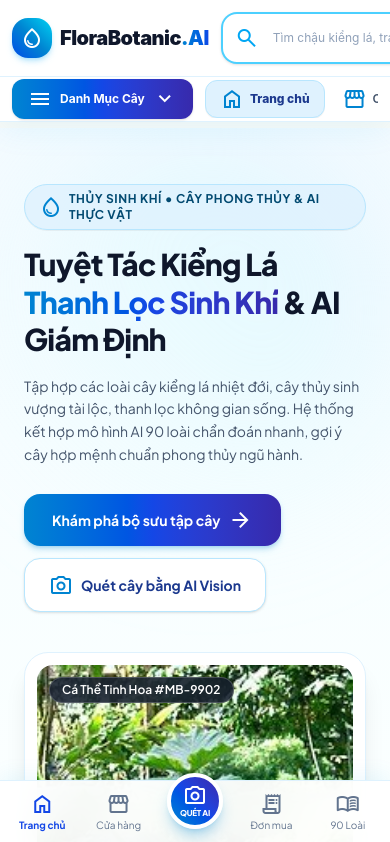
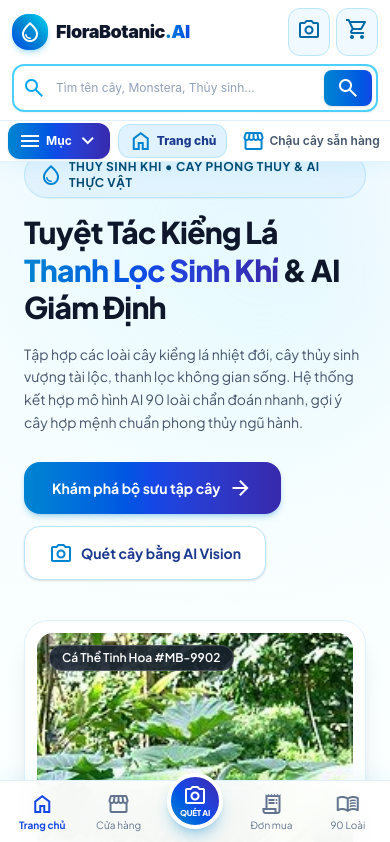
Before and after one commit to dtoan04-sys/NLCSN, a React (Vite) app in the folder frontend-kieng-la/: page / in a window 390 px wide. Shown: the top 842 px of the page. Built offline with nearby package versions, Linux system fonts and the light colour scheme; a web font is replaced by a local one; what @capacitor/core would draw is missing.

Commit message:
feat(responsive): optimize fluid adaptive layout for mobile and desktop screens

```diff
--- a/frontend-kieng-la/src/App.jsx
+++ b/frontend-kieng-la/src/App.jsx
@@ -320,8 +320,8 @@ function MainApp({ isAuthOpen, setIsAuthOpen }) {
         </div>
       )}
 
-      {/* 2. Main Page Content (Khoảng cách dưới Header Shopee 3 tầng) */}
-      <main className="pt-32 sm:pt-36 md:pt-40 flex-1">
+      {/* 2. Main Page Content (Khoảng cách dưới Header Shopee co dãn tự động trên mobile và desktop) */}
+      <main className="pt-24 sm:pt-28 md:pt-36 flex-1 pb-16 md:pb-0">
         {currentPage === 'home' && (
           <HomePage
             onOpenAiModal={() => setIsAiModalOpen(true)}
--- a/frontend-kieng-la/src/components/Navbar.jsx
+++ b/frontend-kieng-la/src/components/Navbar.jsx
@@ -10,7 +10,7 @@ const TRENDING_KEYWORDS = [
   'Kim tiền tài lộc',
   'Lưỡi hổ lọc khí',
   'Sen đá ngọc bích',
-  'Cây thủy sinh để bàn',
+  'Cây thủy sinh',
   'Lan ý hoa trắng',
   'Cây hợp mệnh Thủy'
 ];
@@ -74,11 +74,11 @@ export default function Navbar({
   };
 
   return (
-    <header className="fixed top-0 left-0 w-full z-40 bg-white/95 backdrop-blur-xl text-slate-800 shadow-[0_8px_30px_rgb(14,165,233,0.08)] border-b border-sky-100 transition-all font-sans">
+    <header className="fixed top-0 left-0 w-full z-40 bg-white/95 backdrop-blur-xl text-slate-800 shadow-[0_4px_20px_rgba(14,165,233,0.08)] border-b border-sky-100 transition-all font-sans">
       {/* ========================================================================= */}
-      {/* 1. TẦNG MICRO TOP BAR (Mệnh Thủy: Nước ban mai trong lành, xanh ngọc biển nhạt) */}
+      {/* 1. TẦNG MICRO TOP BAR (Chỉ hiện trên tablet & desktop: hidden md:block) */}
       {/* ========================================================================= */}
-      <div className="w-full bg-gradient-to-r from-sky-50 via-cyan-50/60 to-blue-50 text-sky-900 text-[11px] border-b border-sky-100/80 hidden sm:block">
+      <div className="w-full bg-gradient-to-r from-sky-50 via-cyan-50/60 to-blue-50 text-sky-900 text-[11px] border-b border-sky-100/80 hidden md:block">
         <div className="max-w-[1440px] mx-auto px-4 sm:px-6 lg:px-8 h-8 flex items-center justify-between">
           {/* Cụm trái: Kênh Người Bán / Admin, Tra cứu, Phong thủy Thủy sinh */}
           <div className="flex items-center gap-3">
@@ -266,31 +266,56 @@ export default function Navbar({
       </div>
 
       {/* ========================================================================= */}
-      {/* 2. TẦNG MAIN HEADER (Trắng sứ & Sapphire Ocean Blue - Kim sinh Thủy cực vượng) */}
+      {/* 2. TẦNG MAIN HEADER (Co dãn mượt mà: Responsive Flexbox/Grid) */}
       {/* ========================================================================= */}
-      <div className="max-w-[1440px] mx-auto px-3 sm:px-6 lg:px-8 pt-3 pb-3 flex items-center justify-between gap-3 sm:gap-6">
+      <div className="max-w-[1440px] mx-auto px-3 sm:px-6 lg:px-8 py-2 sm:py-3 flex flex-wrap md:flex-nowrap items-center justify-between gap-2 sm:gap-4 md:gap-6">
         {/* LOGO THƯƠNG HIỆU */}
         <div
           onClick={() => onNavigate('home')}
-          className="flex items-center gap-2 sm:gap-3 cursor-pointer select-none group shrink-0"
+          className="flex items-center gap-2 sm:gap-2.5 cursor-pointer select-none group shrink-0"
         >
-          <div className="w-10 h-10 sm:w-11 sm:h-11 rounded-2xl bg-gradient-to-tr from-blue-700 via-sky-600 to-cyan-400 text-white flex items-center justify-center font-extrabold shadow-md shadow-sky-500/25 group-hover:scale-105 group-hover:shadow-sky-500/40 transition-all">
-            <span className="material-symbols-outlined text-2xl sm:text-3xl font-bold">water_drop</span>
+          <div className="w-9 h-9 sm:w-11 sm:h-11 rounded-2xl bg-gradient-to-tr from-blue-700 via-sky-600 to-cyan-400 text-white flex items-center justify-center font-extrabold shadow-md shadow-sky-500/25 group-hover:scale-105 transition-all">
+            <span className="material-symbols-outlined text-xl sm:text-2xl font-bold">water_drop</span>
           </div>
           <div>
-            <div className="text-xl sm:text-2xl font-black tracking-tight text-slate-900 leading-none">
+            <div className="text-lg sm:text-2xl font-black tracking-tight text-slate-900 leading-none">
               FloraBotanic<span className="text-transparent bg-clip-text bg-gradient-to-r from-sky-600 to-blue-700">.AI</span>
             </div>
-            <span className="text-[10px] text-sky-700 font-bold tracking-wider uppercase block mt-1 hidden xs:block">
+            <span className="text-[9px] sm:text-[10px] text-sky-700 font-bold tracking-wider uppercase block mt-0.5 hidden xs:block">
               Kiểng Lá &amp; AI Thực Vật Học
             </span>
           </div>
         </div>
 
-        {/* CỤM TÌM KIẾM CÁCH ĐIỆU PHONG CÁCH MỆNH THỦY (XANH BIỂN & TRẮNG ÁNH KIM) */}
-        <div className="flex-1 max-w-2xl lg:max-w-3xl flex flex-col justify-center">
-          <div className="bg-white rounded-2xl p-1 sm:p-1.5 shadow-sm border-2 border-sky-400/70 focus-within:border-blue-600 focus-within:ring-4 focus-within:ring-sky-400/20 flex items-center gap-1 sm:gap-2 transition-all">
-            <span className="material-symbols-outlined text-sky-500 text-xl pl-2 hidden sm:inline">
+        {/* NÚT THAO TÁC NHANH TRÊN MOBILE (Giỏ hàng & Camera) */}
+        <div className="flex md:hidden items-center gap-1.5 shrink-0">
+          <button
+            type="button"
+            onClick={onOpenAiModal}
+            className="p-2 text-sky-700 bg-sky-50 border border-sky-200 rounded-xl hover:bg-sky-100 transition-all"
+            title="Quét ảnh AI"
+          >
+            <span className="material-symbols-outlined text-xl">photo_camera</span>
+          </button>
+          <button
+            type="button"
+            onClick={onOpenCart}
+            className="relative p-2 text-sky-700 bg-sky-50 border border-sky-200 rounded-xl hover:bg-sky-100 transition-all"
+            title="Giỏ hàng"
+          >
+            <span className="material-symbols-outlined text-xl">shopping_cart</span>
+            {totalCount > 0 && (
+              <span className="absolute -top-1 -right-1 bg-gradient-to-r from-sky-600 to-blue-700 text-white text-[10px] font-black px-1.5 py-0.2 rounded-full min-w-[18px] text-center shadow-xs border border-white">
+                {totalCount}
+              </span>
+            )}
+          </button>
+        </div>
+
+        {/* CỤM TÌM KIẾM CO DÃN 100% TRÊN MOBILE / FLEX-1 TRÊN DESKTOP */}
+        <div className="w-full md:flex-1 md:max-w-2xl lg:max-w-3xl flex flex-col justify-center order-3 md:order-2">
+          <div className="bg-white rounded-xl sm:rounded-2xl p-1 sm:p-1.5 shadow-xs border-2 border-sky-400/70 focus-within:border-blue-600 focus-within:ring-2 sm:focus-within:ring-4 focus-within:ring-sky-400/20 flex items-center gap-1 sm:gap-2 transition-all">
+            <span className="material-symbols-outlined text-sky-500 text-lg sm:text-xl pl-1 sm:pl-2">
               search
             </span>
             <input
@@ -298,34 +323,34 @@ export default function Navbar({
               value={searchValue}
               onChange={(e) => setSearchValue(e.target.value)}
               onKeyDown={handleKeyDown}
-              placeholder="Tìm chậu kiểng lá, tra cứu mã #1-90, Monstera, Thủy sinh, Phong thủy..."
-              className="flex-1 px-2.5 sm:px-3 py-1.5 sm:py-2 text-xs sm:text-sm text-slate-800 placeholder-slate-400 bg-transparent focus:outline-none"
+              placeholder="Tìm tên cây, Monstera, Thủy sinh..."
+              className="flex-1 px-1.5 sm:px-3 py-1 sm:py-1.5 text-xs sm:text-sm text-slate-800 placeholder-slate-400 bg-transparent focus:outline-none min-w-0"
             />
 
-            {/* NÚT QUÉT ẢNH AI TÍCH HỢP TRONG THANH SEARCH */}
+            {/* NÚT QUÉT ẢNH AI (Desktop / Tablet) */}
             <button
               type="button"
               onClick={onOpenAiModal}
-              className="flex items-center gap-1 sm:gap-1.5 px-3 py-1.5 sm:py-2 rounded-xl bg-sky-50 hover:bg-sky-100 text-sky-900 text-xs font-bold transition-all border border-sky-200 cursor-pointer shrink-0 shadow-2xs"
-              title="Quét ảnh lá cây bằng AI để nhận diện và tìm chậu mua"
+              className="hidden sm:flex items-center gap-1 sm:gap-1.5 px-2.5 sm:px-3 py-1.5 sm:py-2 rounded-xl bg-sky-50 hover:bg-sky-100 text-sky-900 text-xs font-bold transition-all border border-sky-200 cursor-pointer shrink-0 shadow-2xs"
+              title="Quét ảnh lá cây bằng AI"
             >
-              <span className="material-symbols-outlined text-lg sm:text-xl text-sky-600">photo_camera</span>
-              <span className="hidden sm:inline">Quét Ảnh AI</span>
+              <span className="material-symbols-outlined text-lg text-sky-600">photo_camera</span>
+              <span>Quét AI</span>
             </button>
 
-            {/* NÚT TÌM KIẾM CHÍNH (Gradient Sapphire to Ocean Blue) */}
+            {/* NÚT TÌM KIẾM CHÍNH */}
             <button
               type="button"
               onClick={() => handleExecuteSearch()}
-              className="bg-gradient-to-r from-sky-600 to-blue-700 hover:from-sky-700 hover:to-blue-800 text-white px-4 sm:px-6 py-2 rounded-xl font-bold text-xs flex items-center justify-center cursor-pointer transition-all shadow-sm shrink-0"
+              className="bg-gradient-to-r from-sky-600 to-blue-700 hover:from-sky-700 hover:to-blue-800 text-white px-3 sm:px-5 py-1.5 sm:py-2 rounded-lg sm:rounded-xl font-bold text-xs flex items-center justify-center cursor-pointer transition-all shadow-sm shrink-0"
               title="Tìm kiếm"
             >
-              <span className="material-symbols-outlined text-lg font-bold">search</span>
+              <span className="material-symbols-outlined text-base sm:text-lg font-bold">search</span>
             </button>
           </div>
 
-          {/* DÒNG TỪ KHÓA TÌM KIẾM HOT DƯỚI THANH SEARCH */}
-          <div className="hidden md:flex items-center gap-2 sm:gap-2.5 mt-2 text-[11px] text-sky-800/80 overflow-x-auto no-scrollbar whitespace-nowrap pl-1">
+          {/* DÒNG TỪ KHÓA TÌM KIẾM HOT (Chỉ hiện trên desktop) */}
+          <div className="hidden lg:flex items-center gap-2 mt-2 text-[11px] text-sky-800/80 overflow-x-auto no-scrollbar whitespace-nowrap pl-1">
             <span className="text-sky-700 font-bold flex items-center gap-1">
               <span className="material-symbols-outlined text-xs text-sky-500">water</span>
               <span>Gợi ý:</span>
@@ -346,8 +371,8 @@ export default function Navbar({
           </div>
         </div>
 
-        {/* CỤM NÚT BÊN PHẢI: GIỎ HÀNG VÀ TÀI KHOẢN MOBILE */}
-        <div className="flex items-center gap-2 sm:gap-4 shrink-0">
+        {/* CỤM NÚT BÊN PHẢI (DESKTOP) */}
+        <div className="hidden md:flex items-center gap-3 shrink-0 order-3">
           <button
             type="button"
             onClick={onOpenCart}
@@ -361,58 +386,40 @@ export default function Navbar({
               </span>
             )}
           </button>
-
-          {/* Mobile login avatar */}
-          <div className="block sm:hidden">
-            {isAuthenticated ? (
-              <div
-                onClick={onOpenProfile}
-                className="w-9 h-9 rounded-xl bg-gradient-to-tr from-sky-600 to-blue-700 text-white font-black text-xs flex items-center justify-center cursor-pointer shadow-sm"
-              >
-                {getInitials(user?.fullName || user?.username)}
-              </div>
-            ) : (
-              <button
-                onClick={onOpenAuth}
-                className="p-2 rounded-xl bg-sky-50 text-sky-800 border border-sky-200"
-              >
-                <span className="material-symbols-outlined text-xl">person</span>
-              </button>
-            )}
-          </div>
         </div>
       </div>
 
       {/* ========================================================================= */}
-      {/* 3. TẦNG ĐIỀU HƯỚNG & DANH MỤC CÂY (Phối Xanh Biển Sâu & Trắng Tinh) */}
+      {/* 3. TẦNG ĐIỀU HƯỚNG & DANH MỤC CÂY */}
       {/* ========================================================================= */}
       <div className="w-full bg-white/90 border-t border-sky-100 relative z-30">
-        <div className="max-w-[1440px] mx-auto px-3 sm:px-6 lg:px-8 flex items-center justify-between gap-2 h-11 text-xs font-bold">
-          {/* NÚT DANH MỤC CÂY Ở GÓC TRÊN BÊN TRÁI (Ocean Gradient) */}
+        <div className="max-w-[1440px] mx-auto px-2 sm:px-6 lg:px-8 flex items-center justify-between gap-1 sm:gap-2 h-10 sm:h-11 text-xs font-bold">
+          {/* NÚT DANH MỤC CÂY */}
           <div className="relative shrink-0" ref={catMenuRef}>
             <button
               type="button"
               onClick={() => setIsCatMenuOpen(!isCatMenuOpen)}
-              className="px-4 py-2 rounded-xl flex items-center gap-2 bg-gradient-to-r from-sky-600 via-blue-700 to-indigo-800 text-white shadow-sm hover:from-sky-700 hover:to-indigo-900 transition-all cursor-pointer font-bold"
+              className="px-2.5 sm:px-4 py-1.5 sm:py-2 rounded-xl flex items-center gap-1 sm:gap-2 bg-gradient-to-r from-sky-600 via-blue-700 to-indigo-800 text-white shadow-sm hover:from-sky-700 hover:to-indigo-900 transition-all cursor-pointer font-bold text-xs"
             >
               <span className="material-symbols-outlined text-base font-bold">menu</span>
-              <span>Danh Mục Cây</span>
+              <span className="hidden xs:inline">Danh Mục Cây</span>
+              <span className="xs:hidden">Mục</span>
               <span className={`material-symbols-outlined text-sm transition-transform duration-200 ${isCatMenuOpen ? 'rotate-180' : ''}`}>
                 expand_more
               </span>
             </button>
 
             {isCatMenuOpen && (
-              <div className="absolute left-0 top-full mt-2 w-80 bg-white rounded-2xl shadow-2xl border border-sky-100 p-2 z-50 text-slate-800 animate-in fade-in duration-150">
+              <div className="absolute left-0 top-full mt-2 w-72 sm:w-80 bg-white rounded-2xl shadow-2xl border border-sky-100 p-2 z-50 text-slate-800 animate-in fade-in duration-150">
                 <div className="px-3 py-2 border-b border-sky-100 flex items-center justify-between">
                   <span className="text-[11px] font-bold text-slate-900 uppercase tracking-wide">
-                    Hệ thống phân loại kiểng lá
+                    Phân loại kiểng lá
                   </span>
                   <span className="text-[10px] text-sky-700 font-bold bg-sky-50 px-2 py-0.5 rounded-full border border-sky-200">
-                    6 Nhóm Nhu Cầu
+                    6 Nhóm
                   </span>
                 </div>
-                <div className="p-1 space-y-1">
+                <div className="p-1 space-y-1 max-h-80 overflow-y-auto">
                   {CATEGORIES.map((cat) => (
                     <button
                       key={cat.id}
@@ -443,63 +450,63 @@ export default function Navbar({
             )}
           </div>
 
-          {/* DẢI CÁC LIÊN KẾT ĐIỀU HƯỚNG TRANG */}
+          {/* DẢI CÁC LIÊN KẾT ĐIỀU HƯỚNG TRANG (Cuộn ngang êm ái trên màn hình nhỏ) */}
           <div className="flex-1 flex items-center gap-1 sm:gap-2 overflow-x-auto no-scrollbar whitespace-nowrap pl-1 sm:pl-3">
             <button
               onClick={() => onNavigate('home')}
-              className={`px-3.5 py-1.5 rounded-xl flex items-center gap-1.5 transition-all cursor-pointer ${
+              className={`px-2.5 sm:px-3.5 py-1 sm:py-1.5 rounded-xl flex items-center gap-1 sm:gap-1.5 transition-all cursor-pointer ${
                 currentPage === 'home'
                   ? 'bg-sky-100 text-blue-900 font-extrabold shadow-2xs border border-sky-200'
                   : 'text-slate-600 hover:text-blue-900 hover:bg-sky-50 font-semibold'
               }`}
             >
-              <span className="material-symbols-outlined text-base text-sky-600">home</span>
+              <span className="material-symbols-outlined text-sm sm:text-base text-sky-600">home</span>
               <span>Trang chủ</span>
             </button>
 
             <button
               onClick={() => onNavigate('products')}
-              className={`px-3.5 py-1.5 rounded-xl flex items-center gap-1.5 transition-all cursor-pointer ${
+              className={`px-2.5 sm:px-3.5 py-1 sm:py-1.5 rounded-xl flex items-center gap-1 sm:gap-1.5 transition-all cursor-pointer ${
                 currentPage === 'products' || currentPage === 'detail'
                   ? 'bg-sky-100 text-blue-900 font-extrabold shadow-2xs border border-sky-200'
                   : 'text-slate-600 hover:text-blue-900 hover:bg-sky-50 font-semibold'
               }`}
             >
-              <span className="material-symbols-outlined text-base text-sky-600">storefront</span>
+              <span className="material-symbols-outlined text-sm sm:text-base text-sky-600">storefront</span>
               <span>Chậu cây sẵn hàng</span>
             </button>
 
             <button
               onClick={() => onNavigate('wiki')}
-              className={`px-3.5 py-1.5 rounded-xl flex items-center gap-1.5 transition-all cursor-pointer ${
+              className={`px-2.5 sm:px-3.5 py-1 sm:py-1.5 rounded-xl flex items-center gap-1 sm:gap-1.5 transition-all cursor-pointer ${
                 currentPage === 'wiki'
                   ? 'bg-sky-100 text-blue-900 font-extrabold shadow-2xs border border-sky-200'
                   : 'text-slate-600 hover:text-blue-900 hover:bg-sky-50 font-semibold'
               }`}
             >
-              <span className="material-symbols-outlined text-base text-sky-600">menu_book</span>
+              <span className="material-symbols-outlined text-sm sm:text-base text-sky-600">menu_book</span>
               <span>Bách khoa 90 loài</span>
             </button>
 
             <button
               onClick={onOpenHistory}
-              className="px-3.5 py-1.5 rounded-xl text-slate-600 hover:text-blue-900 hover:bg-sky-50 flex items-center gap-1.5 transition-all cursor-pointer font-semibold"
+              className="px-2.5 sm:px-3.5 py-1 sm:py-1.5 rounded-xl text-slate-600 hover:text-blue-900 hover:bg-sky-50 flex items-center gap-1 sm:gap-1.5 transition-all cursor-pointer font-semibold"
             >
-              <span className="material-symbols-outlined text-base text-sky-600">history</span>
-              <span>Lịch sử quét ảnh</span>
+              <span className="material-symbols-outlined text-sm sm:text-base text-sky-600">history</span>
+              <span>Lịch sử</span>
             </button>
 
             {user?.role === 'ADMIN' && (
               <button
                 onClick={() => onNavigate('admin')}
-                className={`px-3.5 py-1.5 rounded-xl flex items-center gap-1.5 transition-all cursor-pointer ${
+                className={`px-2.5 sm:px-3.5 py-1 sm:py-1.5 rounded-xl flex items-center gap-1 sm:gap-1.5 transition-all cursor-pointer ${
                   currentPage === 'admin'
                     ? 'bg-gradient-to-r from-blue-700 to-indigo-800 text-white shadow-sm'
                     : 'text-sky-800 hover:bg-sky-50 border border-dashed border-sky-300'
                 }`}
               >
-                <span className="material-symbols-outlined text-base">dashboard</span>
-                <span>Quản trị viên (Hub)</span>
+                <span className="material-symbols-outlined text-sm sm:text-base">dashboard</span>
+                <span>Admin Hub</span>
               </button>
             )}
           </div>
```
